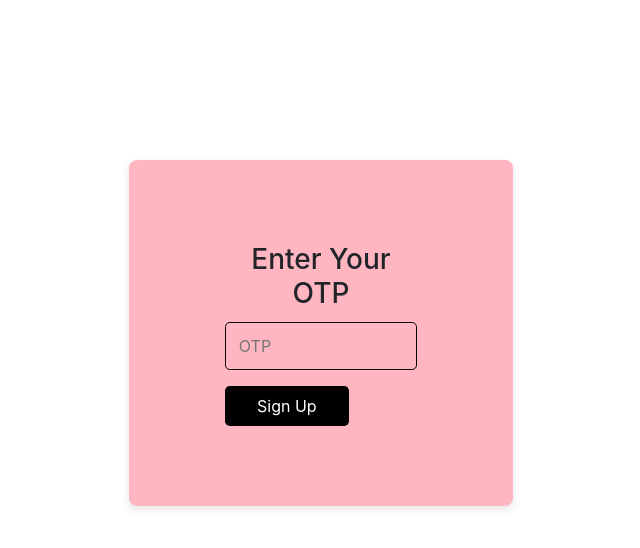
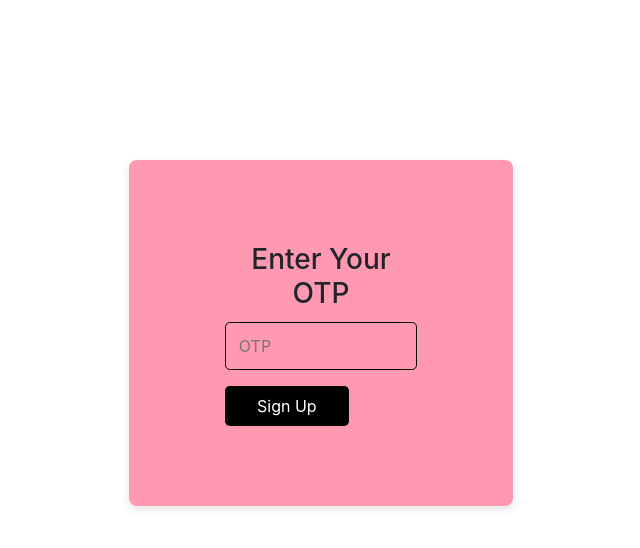
Before and after one commit to MukeshKaswan1/UserAuth, a React (Create React App) app in the folder client/: page /resetpassword in a window 1280 px wide. Shown: the top 548 px of the page, without its empty margins (319-959 px from the left). Built offline with nearby package versions, Linux system fonts and the light colour scheme; the HTML template or start-up script is replaced by a standard one; a web font is replaced by a local one.

Commit message:
UI changes

```diff
--- a/client/src/components/Password/ResetPassword.js
+++ b/client/src/components/Password/ResetPassword.js
@@ -65,7 +65,7 @@ const ResetPassword = () => {
           >
             <div
               style={{
-                backgroundColor: "lightpink",
+                backgroundColor: "rgb(255, 153, 178)",
                 width: "30%",
                 padding: "5rem 0",
                 borderRadius: "0.5rem",
@@ -138,7 +138,7 @@ const ResetPassword = () => {
           >
             <div
               style={{
-                backgroundColor: "lightpink",
+                backgroundColor: "rgb(255, 153, 178)",
                 width: "30%",
                 padding: "5rem 0",
                 borderRadius: "0.5rem",
```
